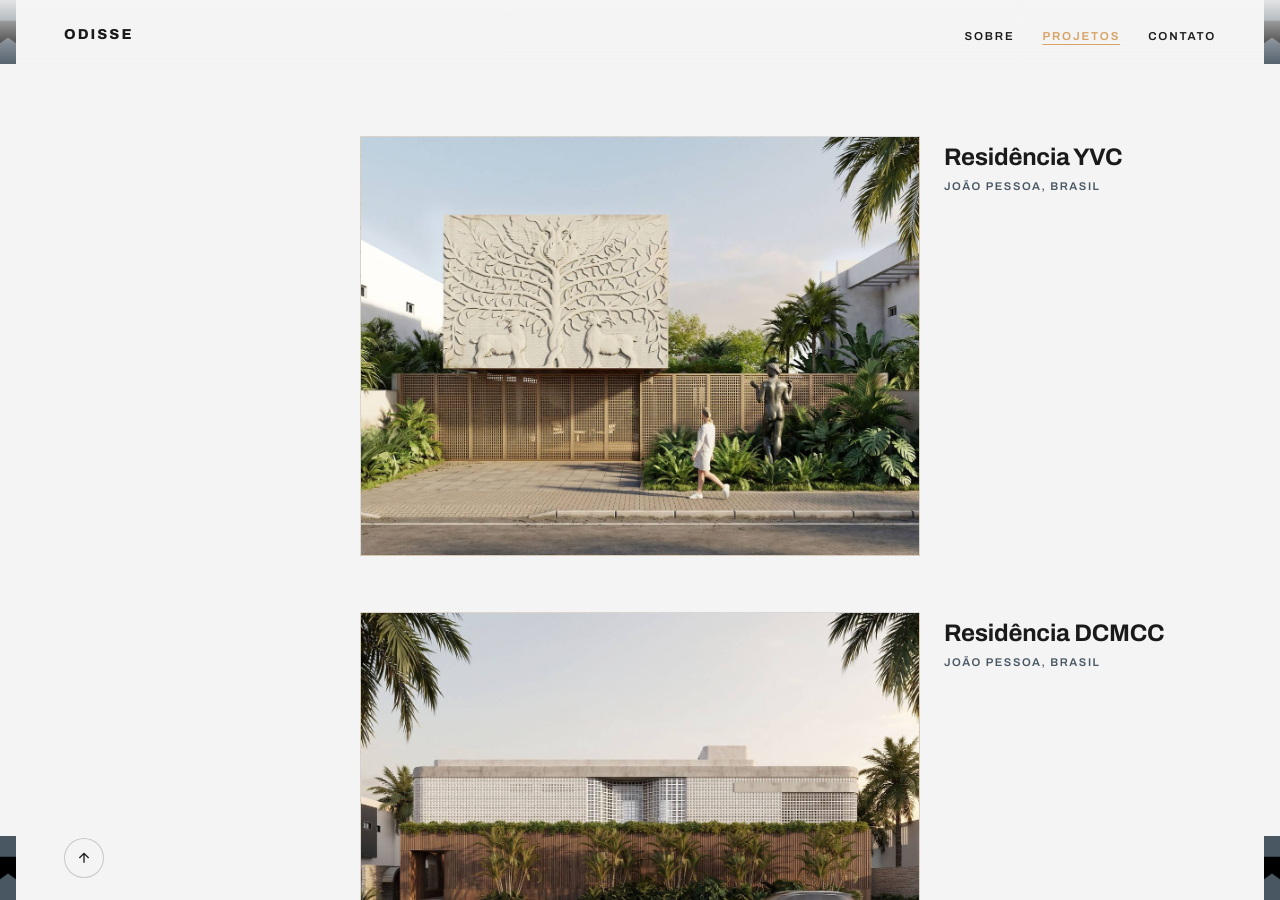
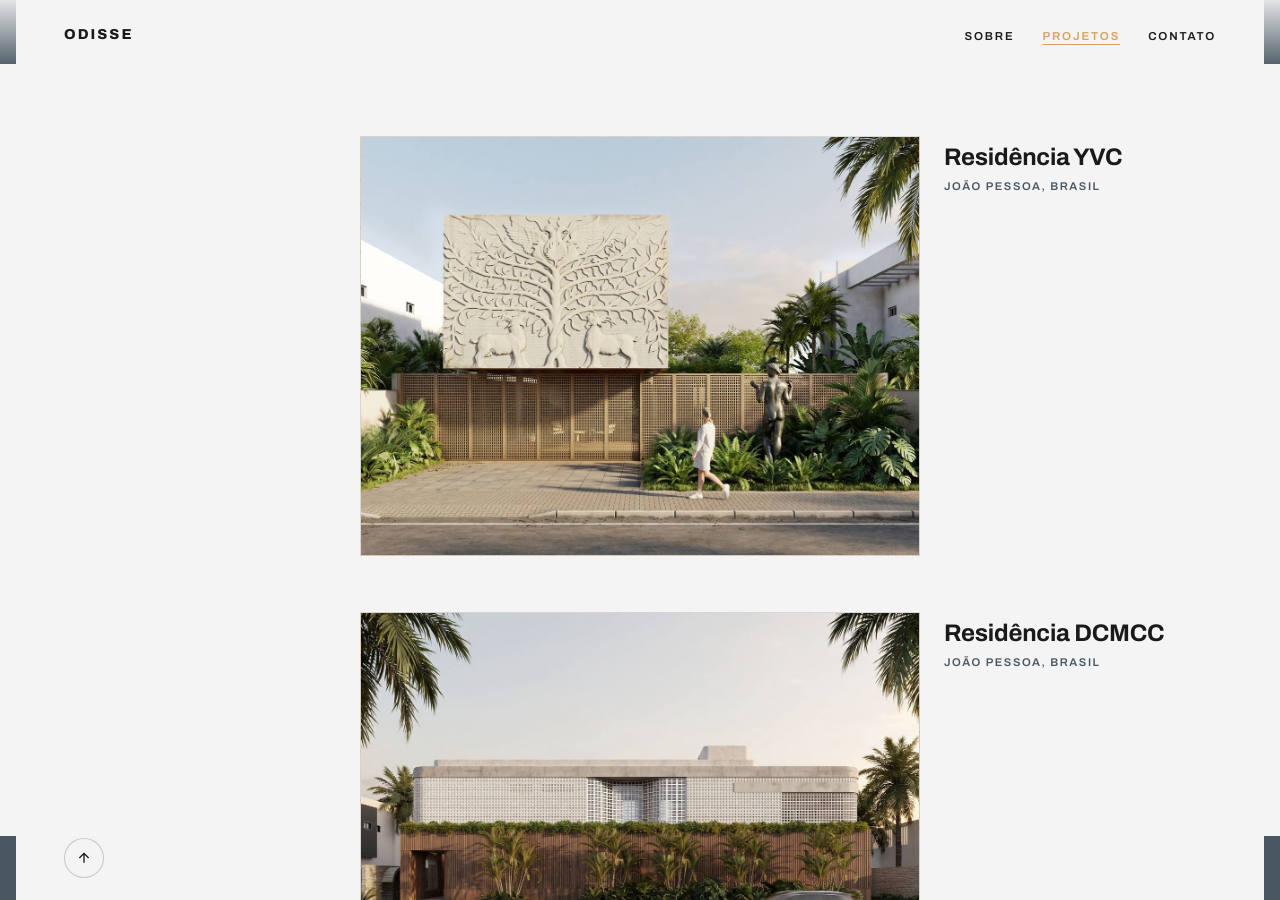
Before and after one commit to cidclementino/portfolio-odisse, a Jekyll site: the page built from index.html, in a window 1280 px wide and 900 px high. Built offline with Jekyll 4.4.1, drawn with Linux system fonts in a browser that asks for light colours.

Commit message:
Update corner-marks.html

```diff
--- a/_includes/corner-marks.html
+++ b/_includes/corner-marks.html
@@ -1,6 +1,6 @@
 <div class="corner-marks{% if page.url contains 'sobre' or page.url contains 'contato' %} corner-marks--light{% endif %}" aria-hidden="true">
-  <svg class="corner-mark corner-mark--tl" viewBox="0 0 20 28" xmlns="http://www.w3.org/2000/svg"><path d="M0 0h20v28l-10-7-10 7V0z"/></svg>
-  <svg class="corner-mark corner-mark--tr" viewBox="0 0 20 28" xmlns="http://www.w3.org/2000/svg"><path d="M0 0h20v28l-10-7-10 7V0z"/></svg>
-  <svg class="corner-mark corner-mark--bl" viewBox="0 0 20 28" xmlns="http://www.w3.org/2000/svg"><path d="M0 0h20v28l-10-7-10 7V0z"/></svg>
-  <svg class="corner-mark corner-mark--br" viewBox="0 0 20 28" xmlns="http://www.w3.org/2000/svg"><path d="M0 0h20v28l-10-7-10 7V0z"/></svg>
+  <span class="corner-mark corner-mark--tl"></span>
+  <span class="corner-mark corner-mark--tr"></span>
+  <span class="corner-mark corner-mark--bl"></span>
+  <span class="corner-mark corner-mark--br"></span>
 </div>
```
